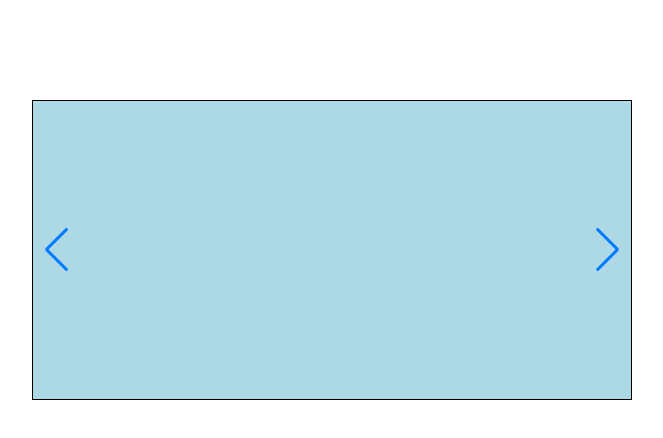
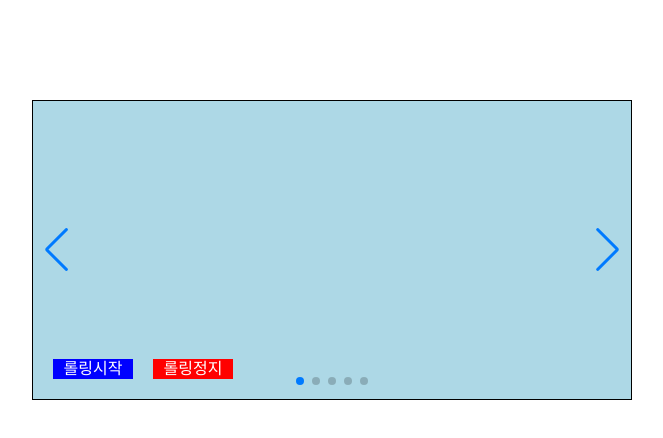
Before and after one commit to mijeong96/swiper, a plain HTML site: page index.html in a window 1280 px wide. Shown: the whole page, without its empty margins (308-971 px from the left). Drawn offline with nearby package versions, Linux system fonts and the light colour scheme.

Commit message:
swiper 완성

```diff
--- a/index.html
+++ b/index.html
@@ -35,7 +35,47 @@
 <script>
     const swiper = new Swiper('.wrap', {
 
+//좌우버튼 옵션
+  navigation: {
+    nextEl: '.swiper-button-next',
+    prevEl: '.swiper-button-prev',
+  },
+
+//페이징버튼 옵션
+  pagination: {
+    el: '.swiper-pagination',
+    clickable: true
+  },
+
+  loop: true, //순환여부 결정
+  speed: 500, //슬라이딩 속도
+  direction: "horizontal", //슬라이딩 방향 vertical:세로
+  spaceBetween: 0, //사이간격 (숫자px)
+  slidePerView: 1, //하나의 화면당 보일 패널의 개수
+  grabCursor: true, //마우스 커서 모양 변경
+
+  autoplay: {
+    delay: 1000,
+    disableOnInteration: true
+    //false : 롤링중에 스와이프되더라도 계속 롤링
+    //true : 롤링중에 스와이프되면 롤링 중지
+}
 });
+
+var btnStart = document.querySelector(".btnStart");
+var btnStop = document.querySelector(".btnStop");
+
+swiper.autoplay.stop();
+
+btnStart.onclick = function(){
+    swiper.autoplay.start();
+}
+btnStop.onclick = function(){
+    swiper.autoplay.stop();
+}
+
+
+
 </script>
 </body>
 </html>
--- a/scss/style.scss
+++ b/scss/style.scss
@@ -29,6 +29,7 @@
         position: absolute;
         bottom: 20px;
         left: 20px;
+        z-index: 10;
 
         li {
             float: left;
```
Also changed, not shown: css/style.css, 1 other file.
